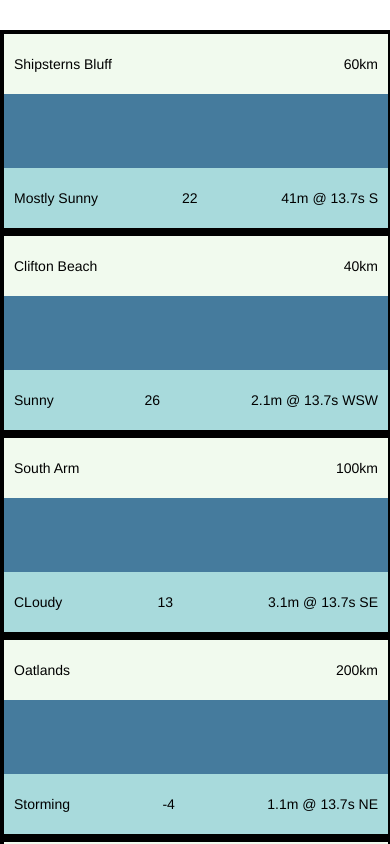
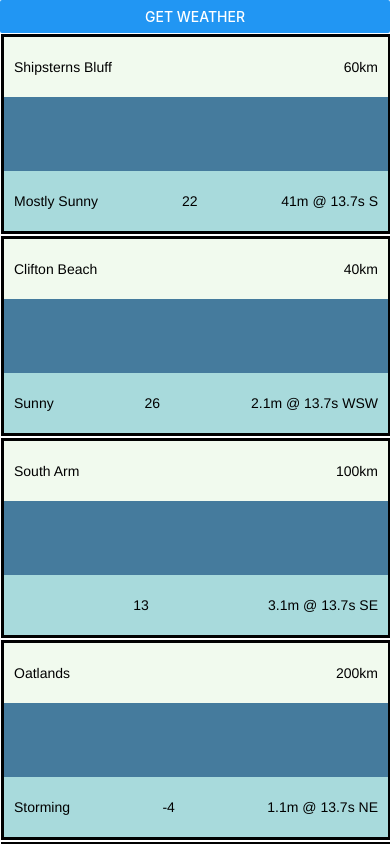
Before and after one commit to Juicybruce/SurfSwellApp, a React Native app: screen / in a window 390 px wide. Shown: the top 844 px of the page. Built offline with nearby package versions, Linux system fonts and the light colour scheme.

Commit message:
Added Axios and incorporated basic API call to OpenWeatherMap

```diff
--- a/App.js
+++ b/App.js
@@ -7,11 +7,7 @@ import LocationsScreen from "./app/screens/LocationsScreen";
 import WelcomeScreen from "./app/screens/WelcomeScreen";
 
 export default function App() {
-  return (
-    <SafeAreaView style={styles.container}>
-      <LocationsScreen />
-    </SafeAreaView>
-  );
+  return <LocationsScreen />;
 }
 
 const styles = StyleSheet.create({
--- a/app/screens/LocationsScreen.js
+++ b/app/screens/LocationsScreen.js
@@ -1,5 +1,6 @@
-import React from "react";
-import { FlatList } from "react-native";
+import React, { useState } from "react";
+import Axios from "axios";
+import { Button, FlatList, View, StyleSheet, Text } from "react-native";
 
 import ListItem from "../components/ListItem";
 
@@ -24,7 +25,7 @@ const locationData = [
     id: 3,
     title: "South Arm",
     distance: "100km",
-    weather: "CLoudy",
+    weather: "",
     temp: "13",
     swell: "3.1m @ 13.7s SE",
   },
@@ -47,7 +48,44 @@ const locationData = [
 ];
 
 function LocationsScreen(props) {
+  const [weather, setWeather] = useState(locationData);
+
+  async function WeatherFetch() {
+    const apiKey = "d505558ba231a6042d34eea4ea623ad5";
+
+    const response = await Axios.get(
+      `http://api.openweathermap.org/data/2.5/weather?q=Hobart&appid=${apiKey}&units=metric`
+    );
+
+    // let foundIndex = weather.findIndex(
+    //   (weather) => weather.title == "South Arm"
+    // );
+    // let weatherData = [...weather];
+    // weatherData[foundIndex].weather = response.data.weather[0].description;
+
+    const whateverIWant = {
+      id: 5,
+      title: "Test Arm",
+      distance: "56",
+      weather: "Asteroids",
+      temp: "45degrees",
+      swell: "3.1m @ 13.7s SE",
+    };
+
+    setWeather(
+      weather.map((wea, index) => {
+        wea.title === "South Arm" ? whateverIWant : wea;
+      })
+    );
+  }
+
   return (
+    <View marginTop={100}>
+      <Button
+        style={styles.Button}
+        title={"Get Weather"}
+        onPress={WeatherFetch}
+      ></Button>
       <FlatList
         data={locationData}
         keyExtractor={(data) => locationData.id}
@@ -61,7 +99,16 @@ function LocationsScreen(props) {
           />
         )}
       />
+    </View>
   );
 }
 
+const styles = StyleSheet.create({
+  button: {
+    width: "100%",
+    height: 100,
+    backgroundColor: "red",
+  },
+});
+
 export default LocationsScreen;
--- a/package.json
+++ b/package.json
@@ -8,6 +8,7 @@
     "eject": "expo eject"
   },
   "dependencies": {
+    "axios": "^0.21.0",
     "expo": "~39.0.2",
     "expo-status-bar": "~1.0.2",
     "react": "16.13.1",
```
Also changed, not shown: 1 other file (tests, documents, lock files or other folders). Lines whose indentation alone changed are shown as unchanged.
